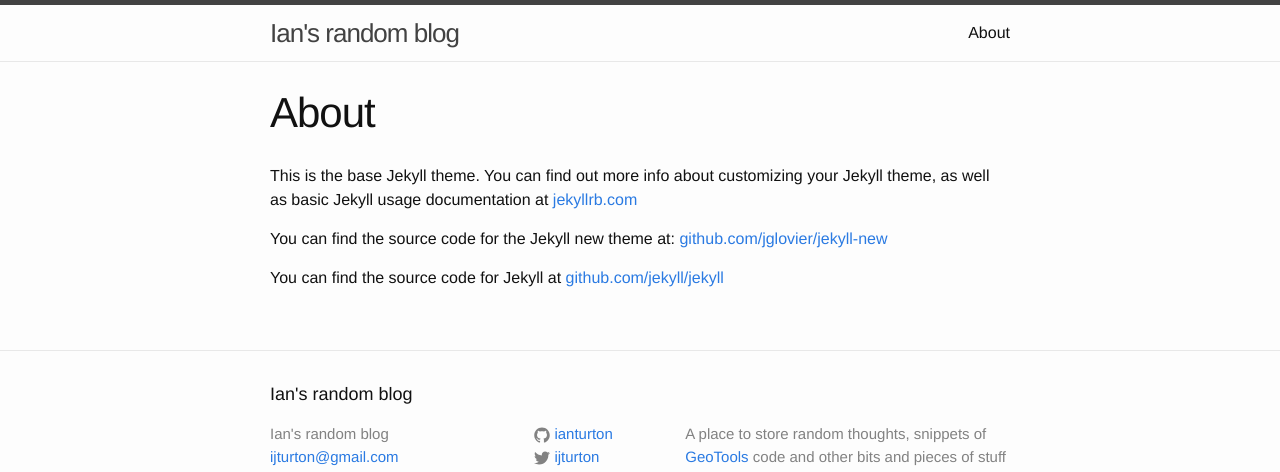
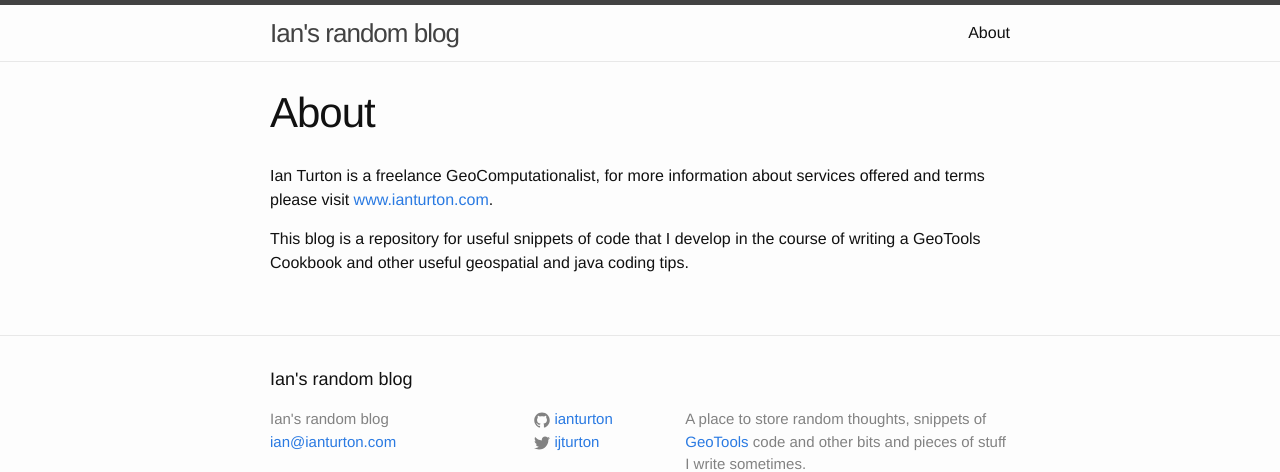
Before and after one commit to ianturton/ianturton.github.io, a Jekyll site: the page built from about.md, in a window 1280 px wide, cut to the strip 0-472 px from the top of the page. Built offline with Jekyll 4.4.1, drawn with Linux system fonts in a browser that asks for light colours.

Commit message:
added new post about mvn and updated about and config

```diff
--- a/_config.yml
+++ b/_config.yml
@@ -1,6 +1,6 @@
 # Site settings
 title: Ian's random blog
-email: ijturton@gmail.com
+email: ian@ianturton.com
 description: > # this means to ignore newlines until "baseurl:"
   A place to store random thoughts, snippets of
   <a href='http://geotools.org'>GeoTools</a> code and other bits
@@ -9,7 +9,7 @@
   <img src='http://stackexchange.com/users/flair/195980.png' width='208' height='58' alt='profile for iant on Stack Exchange, a network of free, community-driven Q&amp;A sites' title='profile for iant on Stack Exchange, a network of free, community-driven Q&amp;A sites'>
   </a>
 baseurl: "" # the subpath of your site, e.g. /blog/
-url: "http://ianturton.github.io" # the base hostname & protocol for your site
+url: "http://blog.ianturton.com" # the base hostname & protocol for your site
 twitter_username: ijturton
 github_username:  ianturton
 
--- a/about.md
+++ b/about.md
@@ -4,8 +4,6 @@
 permalink: /about/
 ---
 
-This is the base Jekyll theme. You can find out more info about customizing your Jekyll theme, as well as basic Jekyll usage documentation at [jekyllrb.com](http://jekyllrb.com/)
+Ian Turton is a freelance GeoComputationalist, for more information about services offered and terms please visit <a href="http://www.ianturton.com">www.ianturton.com</a>.
 
-You can find the source code for the Jekyll new theme at: [github.com/jglovier/jekyll-new](https://github.com/jglovier/jekyll-new)
-
-You can find the source code for Jekyll at [github.com/jekyll/jekyll](https://github.com/jekyll/jekyll)
+This blog is a repository for useful snippets of code that I develop in the course of writing a GeoTools Cookbook and other useful geospatial and java coding tips.
```
Also changed, not shown: _posts/2015-06-10-Running-selected-mvn-tests.markdown (added, +18 -0 lines), 1 other file.
